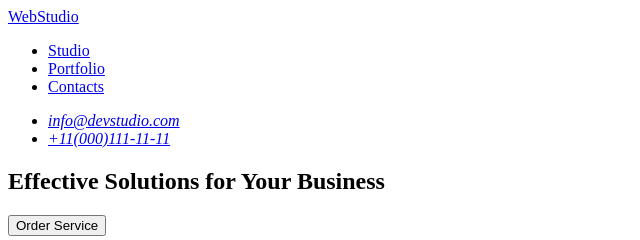
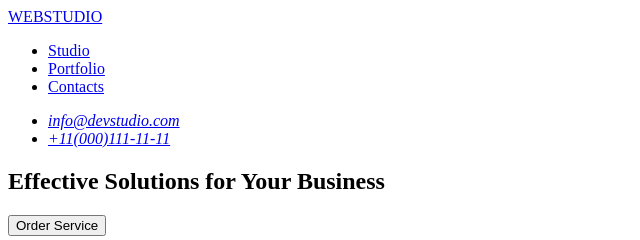
Before and after one commit to Vitalii-Dashivets/goit-markup-hw-01, a plain HTML site: page index.html in a window 1280 px wide. Shown: the top 240 px of the page, 0-640 px from the left. Drawn offline with Linux system fonts and the light colour scheme.

Commit message:
Update index.html

```diff
--- a/index.html
+++ b/index.html
@@ -9,7 +9,7 @@
   <body>
     <header>
       <!--LOGO-->
-      <a href="./index.html"> WebStudio</a>
+      <a href="./index.html"> WEBSTUDIO</a>
 
       <!--Menu NAV-->
       <nav>
@@ -120,7 +120,7 @@
     <!--Footer-->
     <footer>
       <!--LOGO-->
-      <a href="./index.html"> WebStudio</a>
+      <a href="./index.html"> WEBSTUDIO</a>
       <p>
         Increase the flow of customers and sales for your business with digital
         marketing & growth solutions.
```
